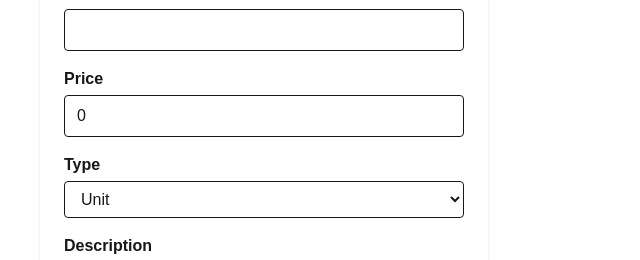
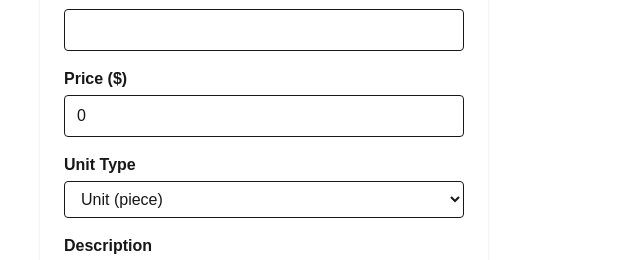
Before and after one commit to anembo/tarrify-suite, a Next.js app: page /products/new in a window 1280 px wide. Shown: the part 143-403 px from the top of the page, without its empty margins (0-640 px from the left). Built offline with nearby package versions, Linux system fonts and the light colour scheme.

Commit message:
Add product creation page with standard US units (unit, ft, sqft, cuft, yd3, gal, lb, ton)

```diff
--- a/pages/products/new.tsx
+++ b/pages/products/new.tsx
@@ -37,9 +37,10 @@ export default function NewProduct() {
         </div>
 
         <div className="mb-4">
-          <label className="block mb-1 font-bold">Price</label>
+          <label className="block mb-1 font-bold">Price ($)</label>
           <input
             type="number"
+            step="0.01"
             className="border rounded w-full px-3 py-2"
             value={price}
             onChange={(e) => setPrice(parseFloat(e.target.value))}
@@ -48,16 +49,20 @@ export default function NewProduct() {
         </div>
 
         <div className="mb-4">
-          <label className="block mb-1 font-bold">Type</label>
+          <label className="block mb-1 font-bold">Unit Type</label>
           <select
             className="border rounded w-full px-3 py-2"
             value={type}
             onChange={(e) => setType(e.target.value)}
           >
-            <option value="unit">Unit</option>
-            <option value="kg">Kg</option>
-            <option value="m2">m²</option>
-            <option value="other">Other</option>
+            <option value="unit">Unit (piece)</option>
+            <option value="ft">Feet (ft)</option>
+            <option value="sqft">Square Feet (sqft)</option>
+            <option value="cuft">Cubic Feet (cuft)</option>
+            <option value="yd3">Cubic Yards (yd³)</option>
+            <option value="gal">Gallons (gal)</option>
+            <option value="lb">Pounds (lb)</option>
+            <option value="ton">Tons (ton)</option>
           </select>
         </div>
 
```
